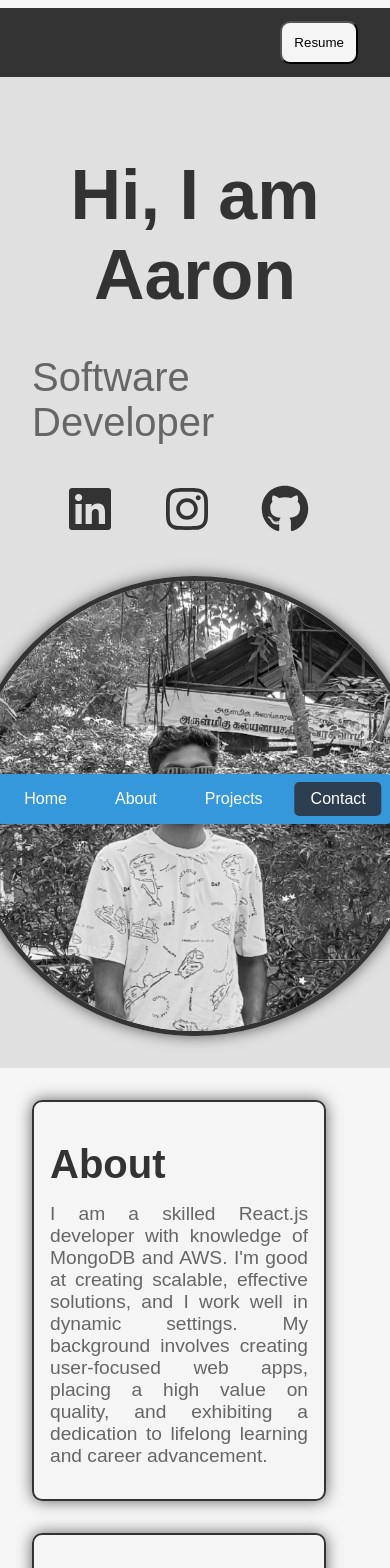
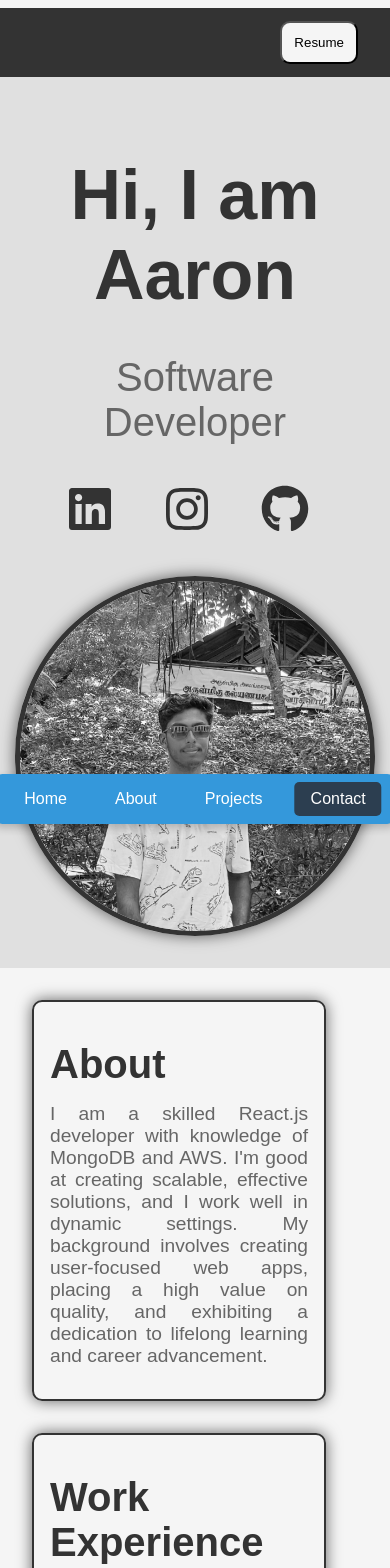
Before and after one commit to aarons2612/Portfolio, a React (Create React App) app: page / in a window 390 px wide. Shown: the top 1568 px of the page. Built offline with nearby package versions, Linux system fonts and the light colour scheme.

Commit message:
Updated the code

```diff
--- a/src/components/Home.css
+++ b/src/components/Home.css
@@ -70,4 +70,14 @@
       height: auto; /* Adjust height for smaller screens */
       width: 100%; /* Ensures the width fits the screen */
   }
+
+  .image-frame{
+    width: 350px;
+    height: 350px;
+  }
+
+  .left-section {
+    flex: 1;
+    text-align: center; /* Align text to the left */
+  }
 }
```
